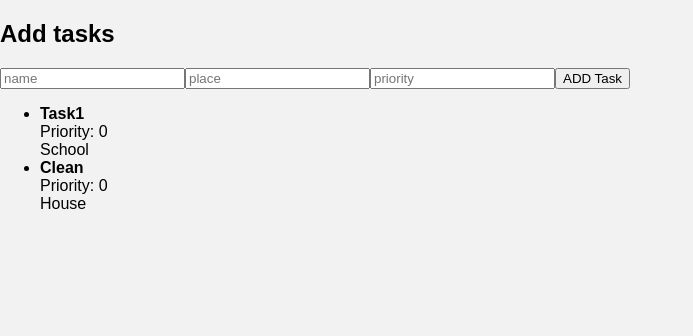
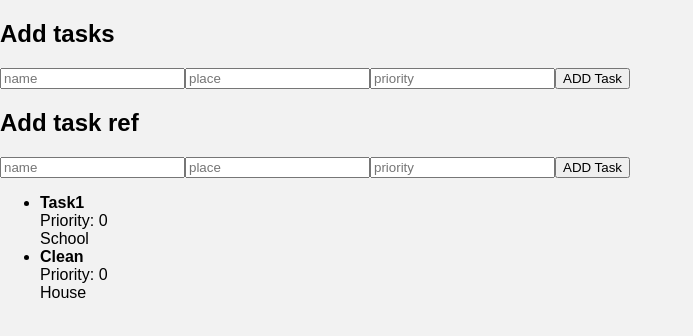
Before and after one commit to arias-ds3/ReactTaskManager, a React (Create React App) app: page / in a window 1280 px wide. Shown: the top 336 px of the page, without its empty margins (0-693 px from the left). Built offline with nearby package versions, Linux system fonts and the light colour scheme.

Commit message:
create useref

```diff
--- a/src/App.js
+++ b/src/App.js
@@ -5,6 +5,11 @@ let App = () => {
   let [name, setName] = useState("");
   let [place, setPlace] = useState("");
   let [priority, setPriority] = useState(0);
+
+  let nameRef = useRef("");
+  let placeRef = useRef("");
+  let priorityRef = useRef(0);
+
 
   let [tasks, setTasks] = useState([
     {
@@ -28,6 +33,15 @@ let addTaks = () => {
   setTasks([...tasks, newTask])
 }
 
+let addTaksWithRefs = () => {
+  let newTask = {
+    name: nameRef.current.value,
+    place: placeRef.current.value,
+    priority: priorityRef.current.value
+  }
+  setTasks([...tasks, newTask])
+}
+
   return (
     <div>
       <h2>Add tasks</h2>
@@ -36,6 +50,11 @@ let addTaks = () => {
       <input type='number' placeholder='priority' onChange={(e) => {setPriority(parseInt)(e.currentTarget.value)}}></input>
        <button onClick={addTaks}>ADD Task</button>
 
+      <h2>Add task ref</h2>
+      <input ref={nameRef} type='text' placeholder='name' ></input>
+      <input ref={placeRef} type='text' placeholder='place'></input>
+      <input ref={priorityRef} type='number' placeholder='priority'></input>
+       <button onClick={addTaksWithRefs}>ADD Task</button>
 
       <ul>
         { tasks.map( t =>
```
